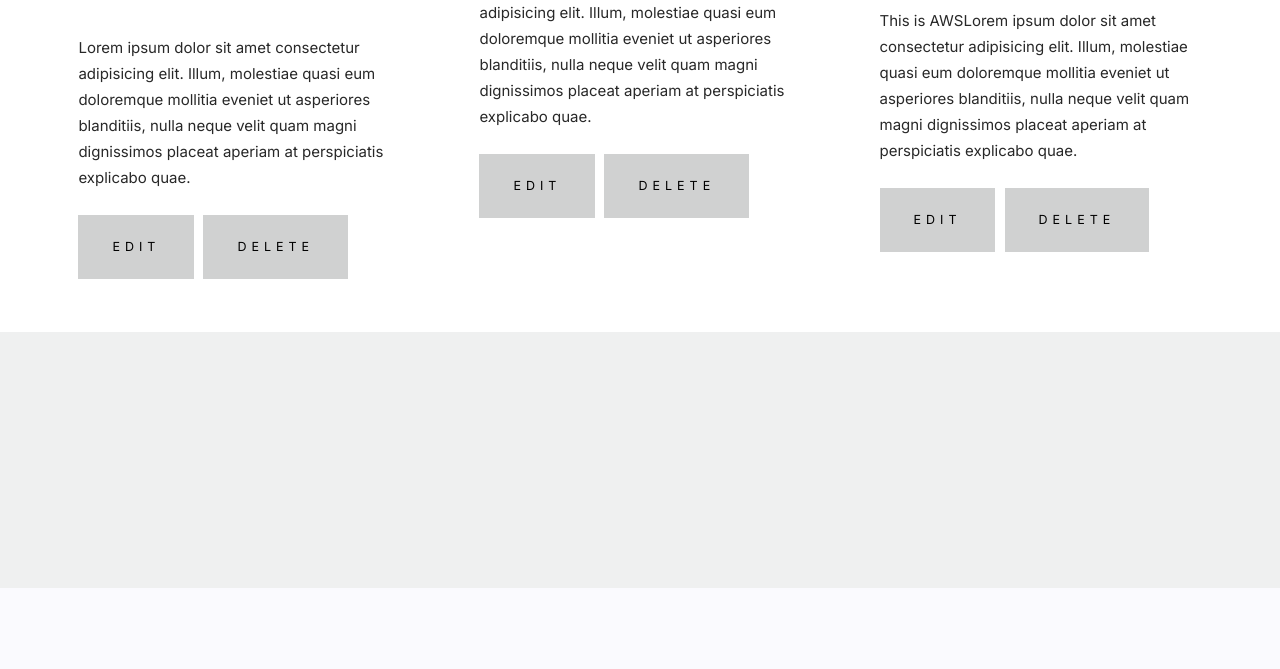
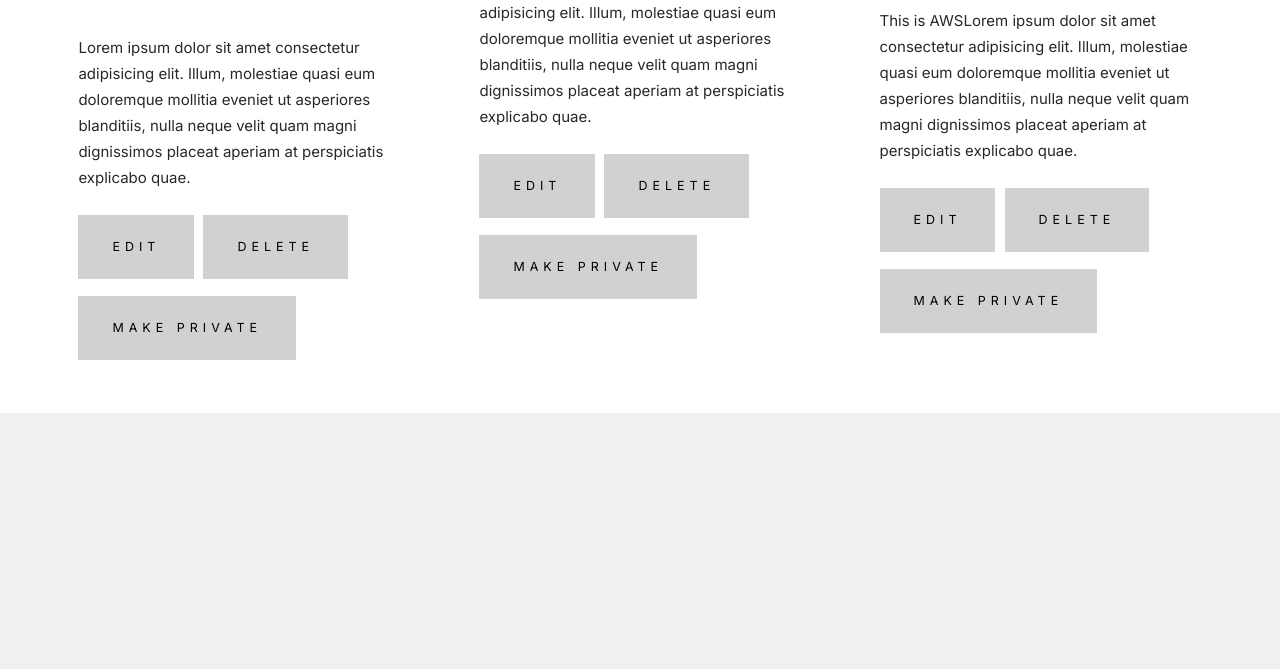
Before and after one commit to poonam3005/new-blog, a Django app: page /profile in a window 1280 px wide. Shown: the part 491-1160 px from the top of the page. Before the commit the page ends 1079 px from the top, so only its background shows below. Run offline with Django 4.2, Linux system fonts and the light colour scheme; a user stored in the database is signed in; data comes from the database, SQL or seed files in the repository; both versions use the stored data as it was after the commit; some libraries are stand-ins or nearby versions; some web fonts are replaced.

Commit message:
private and public

```diff
--- a/blogapp/models.py
+++ b/blogapp/models.py
@@ -26,12 +26,13 @@
     image = models.ImageField(upload_to='static', null=True,blank=True)
     date = models.DateField( auto_now=True)
     likes = models.ManyToManyField(User, related_name='blog_post')
+    private = models.BooleanField(default=False, null=True)
 
     def total_likes(self):
         return self.likes.count()
 
     def __str__(self) :
-        return str(self.id)
+        return '%s by %s' % (self.id,self.author)
 
 class Comment(models.Model):
     post = models.ForeignKey(Blog,related_name='comments',on_delete=models.CASCADE)
--- a/blogapp/urls.py
+++ b/blogapp/urls.py
@@ -12,6 +12,7 @@
     path('search',views.search,name='search'),
     path('like_blog/<int:id>',views.like_blog,name='like_blog'),
     path('profile',views.profile,name='profile'),
+    path('private/<int:id>',views.private,name='private'),
     path('edit_blog/<int:id>',views.edit_blog,name='edit_blog'),
     path('delete_blog/<int:id>',views.delete_blog,name='delete_blog'),
     path('category/<str:cat>',views.category,name='category')
--- a/blogapp/views.py
+++ b/blogapp/views.py
@@ -9,11 +9,21 @@
 # Create your views here.
 
 def index(request):
-    bloglist=Blog.objects.all()
+    bloglist=Blog.objects.filter(private=False)
     category = Category.objects.all()
     print(request.user,"loged in")
     return render(request,'index.html',{'bloglist':bloglist,'category':category})
 
+# privet or public
+def private(request,id):
+    blog = Blog.objects.get(id=id)
+    if blog.private is True:
+        blog.private = False
+        blog.save()
+    else:
+        blog.private = True
+        blog.save()
+    return redirect('profile')
 
 # Selected Bolg
 
--- a/templates/profile.html
+++ b/templates/profile.html
@@ -43,7 +43,11 @@
                         </div>
                         <a class="entry__more-link" href="{% url 'edit_blog' id=blog.id %}"><button>Edit</button></a>
                         <a class="entry__more-link" href="{% url 'delete_blog' id=blog.id %}"><button>Delete</button></a>
-
+                        {% if blog.private %}
+                        <a class="entry__more-link" style="background-color: red;" href="{% url 'private' id=blog.id %}"><button>Make Public</button></a>
+                        {% else %}
+                        <a class="entry__more-link"  href="{% url 'private' id=blog.id %}"><button>Make Private</button></a>
+                        {% endif %}
                     </div> <!-- end entry__text -->
 
                 </article> <!-- end article -->
```
Also changed, not shown: blogapp/migrations/0012_blog_private.py (added), db.sqlite3.
